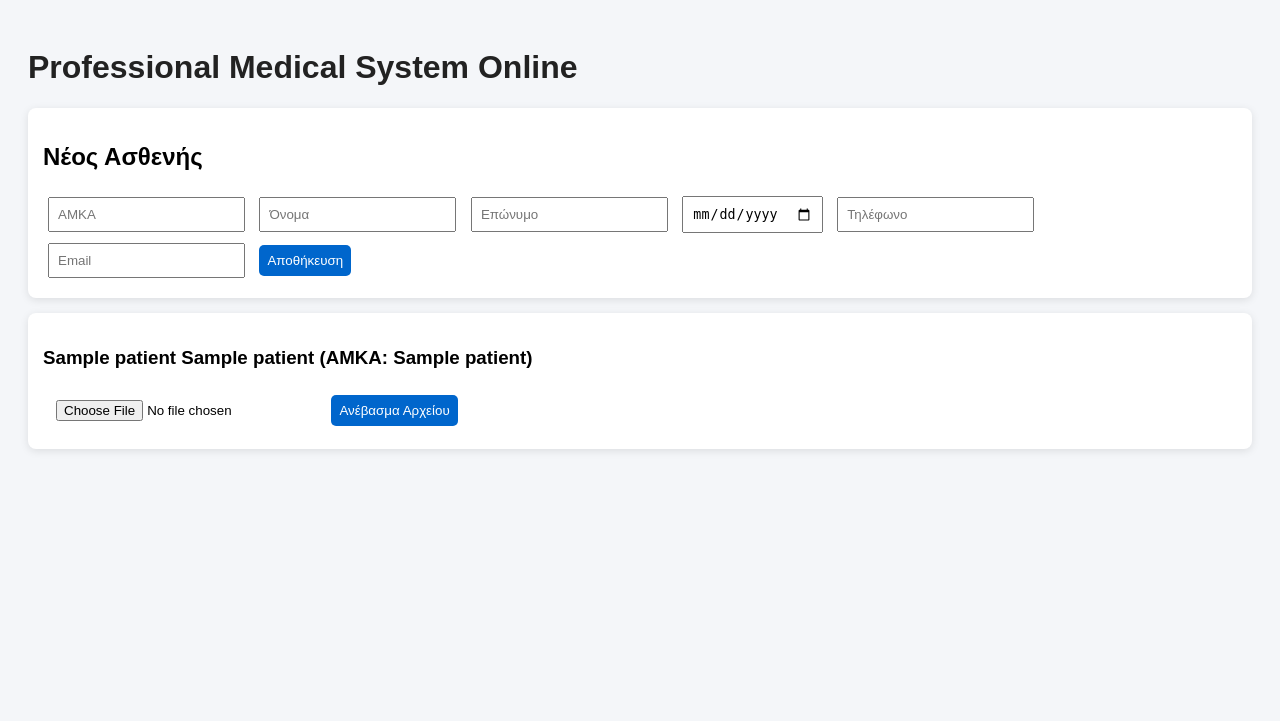
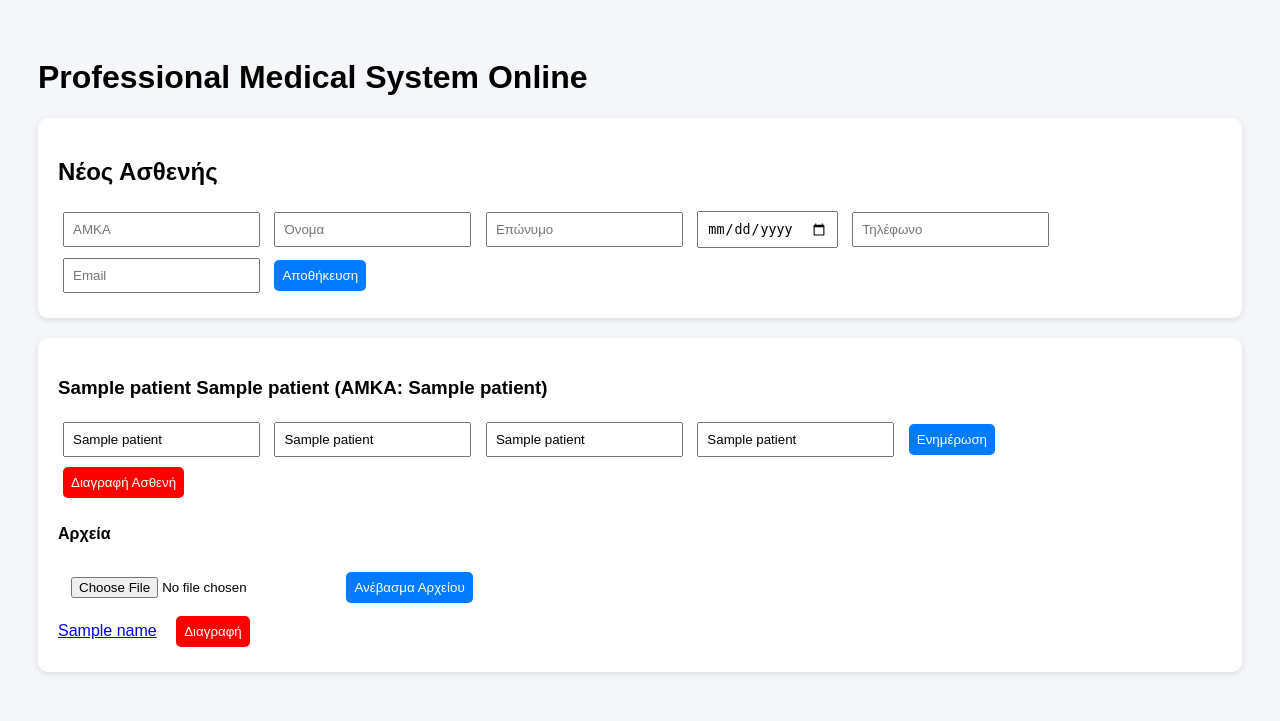
Before and after one commit to constantineandcon-ux/ANDCON, a Flask app: template templates/index.html in a window 1280 px wide. Shown: the top 721 px of the page. Run offline with Flask 3, Linux system fonts and the light colour scheme; the template is opened without the code that fills it: most values are stand-ins (such as "Sample title", 1, 10 or a date in 2020); some libraries are stand-ins or nearby versions.

Commit message:
Update index.html

```diff
--- a/templates/index.html
+++ b/templates/index.html
@@ -3,11 +3,12 @@
 <head>
 <title>Professional Medical System</title>
 <style>
-body{font-family:Arial;background:#f4f6f9;padding:20px}
-h1{color:#222}
-.card{background:white;padding:15px;margin-bottom:15px;border-radius:8px;box-shadow:0 2px 8px rgba(0,0,0,0.1)}
+body{font-family:Arial;background:#f4f6f9;padding:30px}
+.card{background:white;padding:20px;margin-bottom:20px;border-radius:10px;box-shadow:0 2px 6px rgba(0,0,0,0.1)}
 input,button{padding:8px;margin:5px}
-button{background:#0066cc;color:white;border:none;border-radius:5px}
+button{background:#007BFF;color:white;border:none;border-radius:5px}
+button.delete{background:red}
+a{margin-right:10px}
 </style>
 </head>
 <body>
@@ -17,7 +18,7 @@ button{background:#0066cc;color:white;border:none;border-radius:5px}
 <div class="card">
 <h2>Νέος Ασθενής</h2>
 <form method="POST" action="/add_patient">
-<input name="amka" placeholder="ΑΜΚΑ" required>
+<input name="amka" placeholder="AMKA" required>
 <input name="first_name" placeholder="Όνομα" required>
 <input name="last_name" placeholder="Επώνυμο" required>
 <input type="date" name="birth_date">
@@ -29,13 +30,36 @@ button{background:#0066cc;color:white;border:none;border-radius:5px}
 
 {% for p in patients %}
 <div class="card">
-<h3>{{p[2]}} {{p[3]}} (ΑΜΚΑ: {{p[1]}})</h3>
+<h3>{{p[2]}} {{p[3]}} (AMKA: {{p[1]}})</h3>
+
+<form method="POST" action="/update_patient/{{p[0]}}">
+<input name="first_name" value="{{p[2]}}" required>
+<input name="last_name" value="{{p[3]}}" required>
+<input name="phone" value="{{p[5]}}">
+<input name="email" value="{{p[6]}}">
+<button type="submit">Ενημέρωση</button>
+</form>
+
+<a href="/delete_patient/{{p[0]}}">
+<button class="delete">Διαγραφή Ασθενή</button>
+</a>
+
+<h4>Αρχεία</h4>
 
 <form method="POST" action="/upload_file/{{p[0]}}" enctype="multipart/form-data">
 <input type="file" name="file" required>
 <button type="submit">Ανέβασμα Αρχείου</button>
 </form>
 
+{% for f in p[7] %}
+<div>
+<a href="/view_file/{{f[0]}}" target="_blank">{{f[1]}}</a>
+<a href="/delete_file/{{f[0]}}">
+<button class="delete">Διαγραφή</button>
+</a>
+</div>
+{% endfor %}
+
 </div>
 {% endfor %}
 
```
